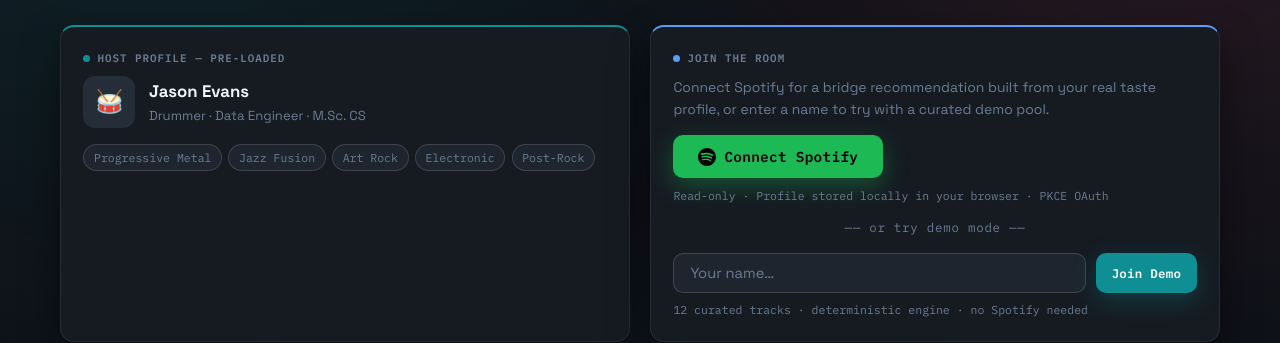
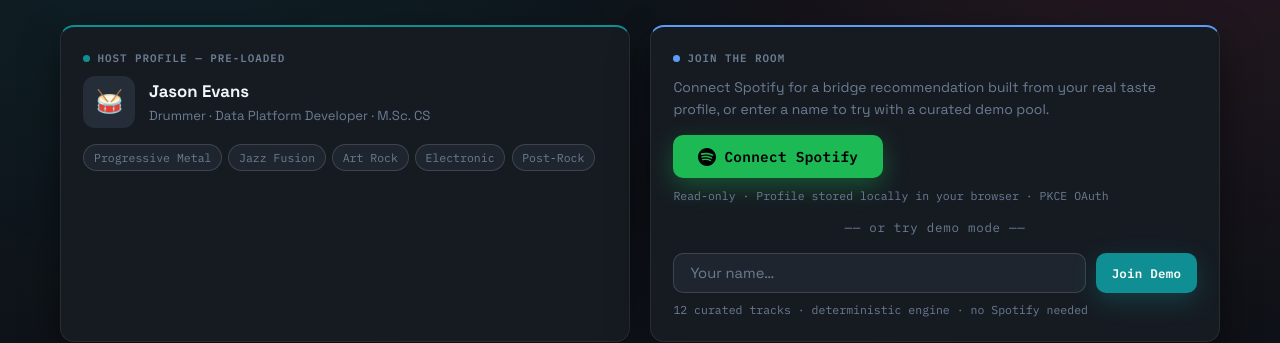
Before and after one commit to jas-m-evans/jas-m-evans.github.io, a Jekyll site: the page built from wave-defect-demo.html, in a window 1280 px wide. Shown: the part 415-758 px from the top of the page. Built offline with Jekyll 4.4.1, drawn with Linux system fonts in a browser that asks for light colours.

Commit message:
Add Dead Pixel caption under video, redesign favicon as drum+sticks, correct title to Data Platform Developer sitewide

```diff
--- a/_config.yml
+++ b/_config.yml
@@ -21,7 +21,7 @@
 title: Jason Evans, M.Sc.
 email: jas.m.evans@gmail.com
 description: >- # this means to ignore newlines until "baseurl:"
-  Data Engineer · Musician
+  Data Platform Developer · Musician
 baseurl: "" # the subpath of your site, e.g. /blog
 url: "https://jas-m-evans.github.io" # the base hostname & protocol for your site, e.g. http://example.com
 #twitter_username: jekyllrb
--- a/about.markdown
+++ b/about.markdown
@@ -7,7 +7,7 @@
 
 ## Hi, I'm Jason
 
-I'm a computer scientist with an M.Sc., working as a data engineer and musician. I enjoy building robust data pipelines, keeping systems reliable, and spending as much time as possible behind a drum kit.
+I'm a computer scientist with an M.Sc., working as a data platform developer and musician. I enjoy building robust data pipelines, keeping systems reliable, and spending as much time as possible behind a drum kit.
 
 ## Background
 
--- a/assets/css/main.scss
+++ b/assets/css/main.scss
@@ -580,6 +580,20 @@
   max-width: 100%;
   aspect-ratio: 560 / 314;
   height: auto;
+}
+
+.music-hero__video-caption {
+  margin: 0.5rem 0 0;
+  font-size: 0.85rem;
+}
+
+.music-hero__video-caption a {
+  color: #d8d5e8;
+}
+
+.music-hero__video-caption a:hover,
+.music-hero__video-caption a:focus {
+  color: #ff83b2;
 }
 
 .music-hero__visual {
--- a/index.html
+++ b/index.html
@@ -10,7 +10,7 @@
   </div>
   <div class="home-hero__copy">
     <h1>Hello, I'm Jason</h1>
-    <p>I'm a computer scientist with an M.Sc., working as a data engineer and musician. I build reliable data platforms, ship practical products, and have spent 20+ years behind a drum kit.</p>
+    <p>I'm a computer scientist with an M.Sc., working as a data platform developer and musician. I build reliable data platforms, ship practical products, and have spent 20+ years behind a drum kit.</p>
     <div class="home-hero__actions">
       <a href="/projects/" class="btn btn--primary">Explore Projects</a>
       <a href="https://github.com/{{ site.github_username }}" class="btn btn--github">GitHub</a>
--- a/music.markdown
+++ b/music.markdown
@@ -13,6 +13,7 @@
       <h1>I love to play drums and write music in my spare time</h1>
       <div class="music-hero__video">
         <iframe src="https://www.facebook.com/plugins/video.php?height=314&href=https%3A%2F%2Fwww.facebook.com%2FDeadPixelYYC%2Fvideos%2F429473947635082%2F&show_text=false&width=560&t=0" width="560" height="314" style="border:none;overflow:hidden" scrolling="no" frameborder="0" allowfullscreen="true" allow="autoplay; clipboard-write; encrypted-media; picture-in-picture; web-share" allowFullScreen="true"></iframe>
+        <p class="music-hero__video-caption"><a href="https://deadpixelyyc.bandcamp.com" target="_blank" rel="noopener noreferrer">Rocking Out with Dead Pixel</a></p>
       </div>
     </div>
   </section>
--- a/wave-defect-demo.html
+++ b/wave-defect-demo.html
@@ -447,7 +447,7 @@
           <div class="avatar">&#x1F941;</div>
           <div>
             <div class="profile-name">Jason Evans</div>
-            <div class="profile-sub">Drummer &#183; Data Engineer &#183; M.Sc. CS</div>
+            <div class="profile-sub">Drummer &#183; Data Platform Developer &#183; M.Sc. CS</div>
           </div>
         </div>
         <div class="genre-pills" id="jason-genres"></div>
@@ -772,7 +772,7 @@
 
 const JASON = {
   name: 'Jason Evans',
-  role: 'Drummer · Data Engineer · M.Sc. CS',
+  role: 'Drummer · Data Platform Developer · M.Sc. CS',
   genres: ['Progressive Metal', 'Jazz Fusion', 'Art Rock', 'Electronic', 'Post-Rock'],
   topTracks: [
     { name: 'Pneuma',              artist: 'TOOL',                      emoji: '🔩', duration: '11:48' },
```
Also changed, not shown: assets/images/favicon-snare.svg.
